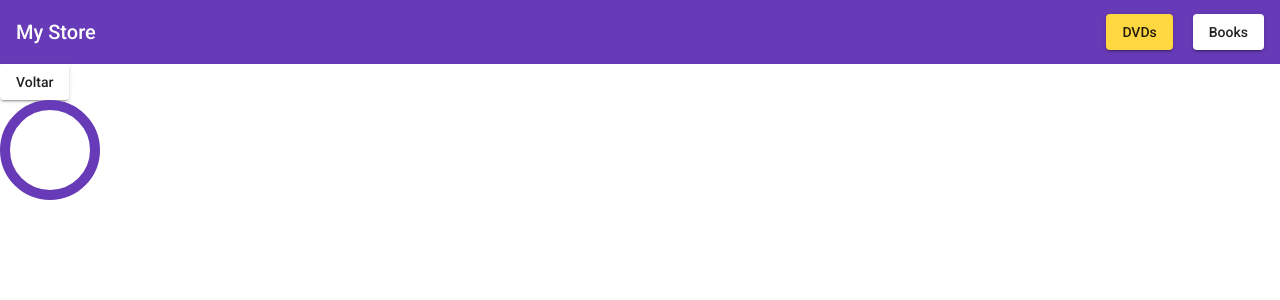
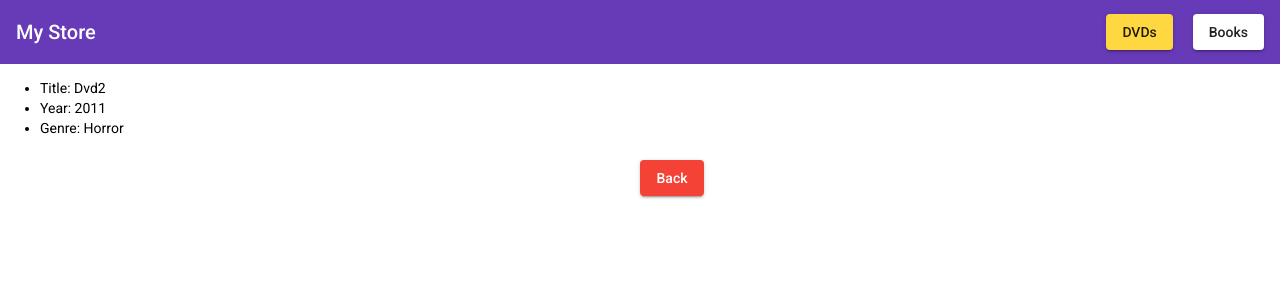
Before and after one commit to davidsongoes/EstudosAngular7NGRX, an Angular app in the folder routes/: page /dvds/1 in a window 1280 px wide. Shown: the top 300 px of the page. Built offline with nearby package versions, Linux system fonts and the light colour scheme.

Commit message:
feat(dvd): :sparkles: Implementa detail e info

```diff
--- a/routes/src/app/core/dvd.service.ts
+++ b/routes/src/app/core/dvd.service.ts
@@ -29,7 +29,7 @@ export class DvdService {
   get(index: number): Observable<Dvd | null> {
     return this.dvds$.pipe(
       map((dvds) => (index >= 0 && index < dvds.length ? dvds[index] : null)),
-      delay(1000)
+      delay(500)
     );
   }
 
--- a/routes/src/app/dvd/dvd-detail/dvd-detail.component.css
+++ b/routes/src/app/dvd/dvd-detail/dvd-detail.component.css
@@ -0,0 +1,18 @@
+.loading {
+  position: absolute;
+  left: 50%;
+  right: 50%;
+  top: 30%;
+}
+.btn {
+  position: absolute;
+  left: 50%;
+  right: 50%;
+  top: 20%;
+}
+.title {
+  position: absolute;
+  left: 50%;
+  right: 50%;
+  top: 10%;
+}
--- a/routes/src/app/dvd/dvd-detail/dvd-detail.component.html
+++ b/routes/src/app/dvd/dvd-detail/dvd-detail.component.html
@@ -1,8 +1,14 @@
-<button mat-raised-button routerLink="">Voltar</button>
-<ul *ngIf="dvds$ | async; else loading">
-  <li></li>
+<h2 class="title" *ngIf="title">{{ title }}</h2>
+<ul *ngIf="dvds$ | async as dvd; else loading">
+  <li>Title: {{ dvd.title }}</li>
+  <li>Year: {{ dvd.year }}</li>
+  <li>Genre: {{ dvd.genre }}</li>
 </ul>
 
 <ng-template #loading>
-  <mat-spinner [mode]="indeterminate"> </mat-spinner>
+  <mat-spinner class="loading"> </mat-spinner>
 </ng-template>
+
+<button class="btn" mat-raised-button color="warn" (click)="goBack()">
+  Back
+</button>
--- a/routes/src/app/dvd/dvd-detail/dvd-detail.component.ts
+++ b/routes/src/app/dvd/dvd-detail/dvd-detail.component.ts
@@ -1,5 +1,5 @@
 import { Component, OnInit } from '@angular/core';
-import { ActivatedRoute, ParamMap, Params } from '@angular/router';
+import { ActivatedRoute, ParamMap, Params, Router } from '@angular/router';
 import { Observable } from 'rxjs';
 import { DvdService } from 'src/app/core/dvd.service';
 import { Dvd } from 'src/app/models/dvd';
@@ -11,15 +11,19 @@ import { Dvd } from 'src/app/models/dvd';
 })
 export class DvdDetailComponent implements OnInit {
   index: number | undefined;
-  dvds$: Observable<Dvd[]> | undefined;
+  dvds$: Observable<Dvd | null> | undefined;
+  title: string | null | undefined;
 
   constructor(
     private activatedRoute: ActivatedRoute,
-    private dvdService: DvdService
+    private dvdService: DvdService,
+    private router: Router
   ) {}
 
   ngOnInit(): void {
     this.index = +this.activatedRoute.snapshot.paramMap.get('index')!;
+    this.dvds$ = this.dvdService.get(this.index);
+    this.title = this.activatedRoute.snapshot.paramMap.get('title');
     console.log(this.index);
 
     // Tipos de get dos parametros da rota
@@ -35,4 +39,8 @@ export class DvdDetailComponent implements OnInit {
       console.log('Index 5: ', params.index)
     );
   }
+
+  goBack(): void {
+    this.router.navigate(['/dvds']);
+  }
 }
--- a/routes/src/app/dvd/dvd.component.html
+++ b/routes/src/app/dvd/dvd.component.html
@@ -8,7 +8,7 @@
     <button mat-icon-button color="primary" routerLink="{{ i }}">
       <mat-icon>more_horiz</mat-icon>
     </button>
-    <button mat-icon-button color="primary">
+    <button mat-icon-button color="primary" (click)="goDetails(i, dvd)">
       <mat-icon>info</mat-icon>
     </button>
     <button mat-icon-button color="accent">
--- a/routes/src/app/dvd/dvd.component.ts
+++ b/routes/src/app/dvd/dvd.component.ts
@@ -1,4 +1,5 @@
 import { Component, OnInit } from '@angular/core';
+import { Router } from '@angular/router';
 import { Observable } from 'rxjs';
 import { DvdService } from '../core/dvd.service';
 import { Dvd } from '../models/dvd';
@@ -11,9 +12,12 @@ import { Dvd } from '../models/dvd';
 export class DvdComponent implements OnInit {
   dvds$: Observable<Dvd[]> | undefined;
 
-  constructor(private dvdService: DvdService) {}
+  constructor(private dvdService: DvdService, private router: Router) {}
 
   ngOnInit(): void {
     this.dvds$ = this.dvdService.dvds$;
   }
+  goDetails(index: number, data: Dvd): void {
+    this.router.navigate([`dvds/${index}`, { title: data.title }]);
+  }
 }
```
